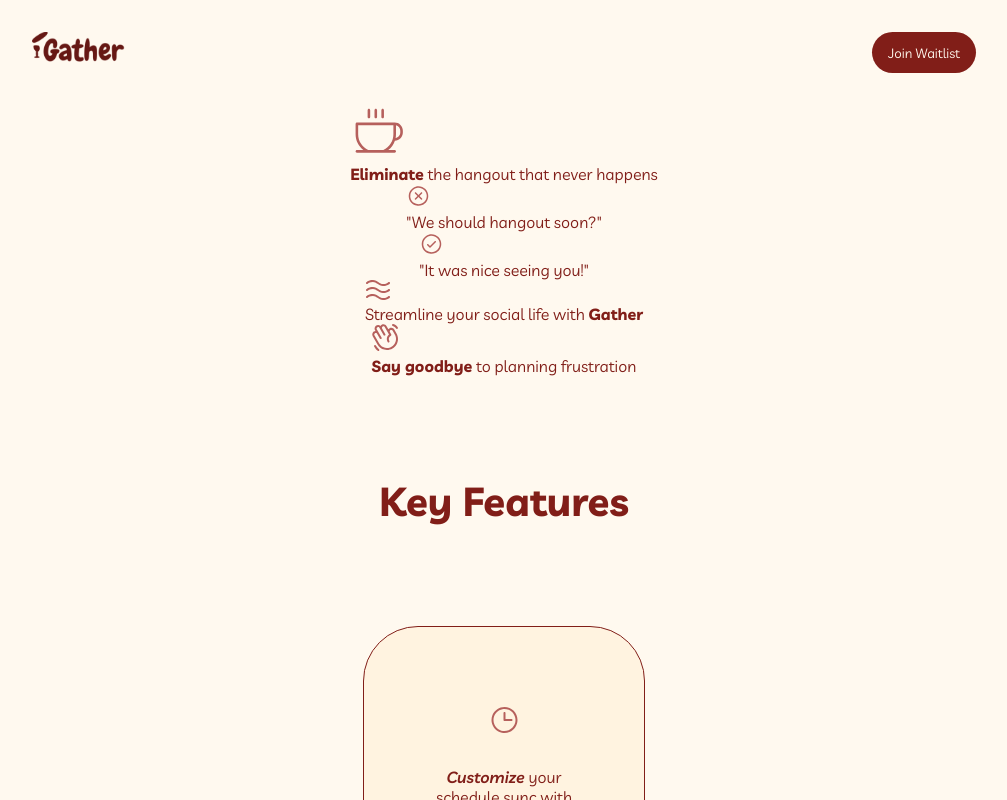
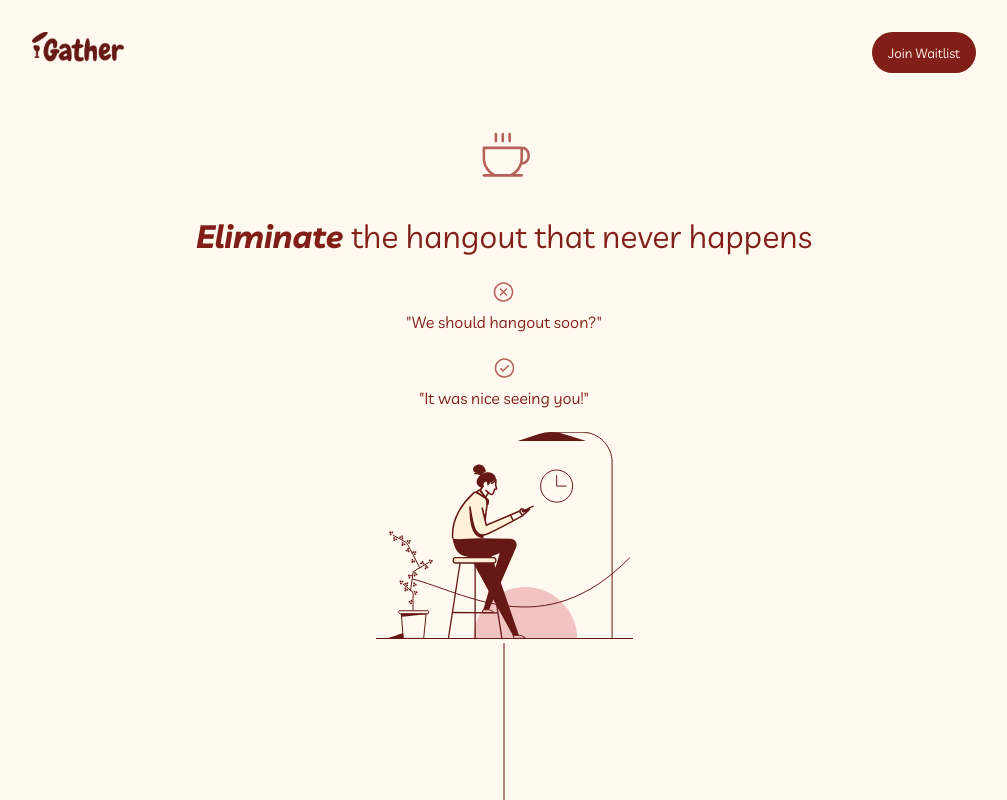
Before and after one commit to zeinabfarag/gather, a React (Create React App) app: page / in a window 1280 px wide. Shown: the top 800 px of the page, without its empty margins (136-1143 px from the left). Built offline with nearby package versions, Linux system fonts and the light colour scheme.

Commit message:
add arrows, styling top of the page

```diff
--- a/src/components/Headline/Headline.js
+++ b/src/components/Headline/Headline.js
@@ -4,9 +4,9 @@
 
 const Headline = ({ headlines }) => {
   return (
-    <div className="headline flx-clmn-cntr">
+    <div className="headlines flx-clmn-cntr">
       {headlines.map(({ icon, text }, i) => (
-        <div className="headline-feature" key={i}>
+        <div className="headline flx-clmn-cntr bold-span" key={i}>
           <div className="headline-icon">{createElement(icon)}</div>
           <div
             className="headline-text"
--- a/src/components/Headline/Headline.scss
+++ b/src/components/Headline/Headline.scss
@@ -1,3 +1,11 @@
-.headline {
+.headlines {
+    margin: 3vh 0;
+    gap: 2vh;
+
+    :first-child {
+        text-align: center;
+        font-size: 2rem;
+        gap: 3vh;
+    }
 
 }
--- a/src/components/Tagline/Tagline.js
+++ b/src/components/Tagline/Tagline.js
@@ -3,9 +3,9 @@
 
 const Tagline = ({ taglines }) => {
   return (
-    <div className="tagline flx-clmn-cntr">
+    <div className="taglines flx-clmn-cntr">
       {taglines.map(({ icon, text }, i) => (
-        <div className="tagline" key={i}>
+        <div className="tagline flx-clmn-cntr bold-span" key={i}>
           <div className="tagline-icon">{createElement(icon)}</div>
           <div
             className="tagline-text"
--- a/src/index.scss
+++ b/src/index.scss
@@ -68,3 +68,10 @@
   flex-direction: column;
   align-items: center;
 }
+
+.bold-span {
+  span {
+    font-weight: bold;
+    font-style: italic;
+  }
+}
--- a/src/pages/Home/Home.js
+++ b/src/pages/Home/Home.js
@@ -6,6 +6,8 @@
 import Tagline from "../../components/Tagline/Tagline";
 import SignUp from "../../components/SignUp/SignUp";
 import KeyFeatures from "../../components/KeyFeatures/KeyFeatures";
+import { createElement } from "react";
+import { Illustration, Arrow } from "../../assets";
 
 const Home = () => {
   return (
@@ -17,10 +19,19 @@
           <Headline headlines={HomeText.headline} />
         </div>
 
+        {/* Headline Image */}
+        <div className="headline-im">{createElement(Illustration)}</div>
+
+        {/* Arrow */}
+        <div className="headline-im">{createElement(Arrow)}</div>
+
         {/* Tag Lines */}
         <div className="tagline-section">
           <Tagline taglines={HomeText.taglines} />
         </div>
+
+        {/* Arrow */}
+        <div className="headline-im">{createElement(Arrow)}</div>
 
         {/* Key Features */}
         <div className="keyfeatures-section">
--- a/src/pages/Home/HomeText.js
+++ b/src/pages/Home/HomeText.js
@@ -6,7 +6,7 @@
   headline: [
     {
       icon: Coffee,
-      text: "<b>Eliminate</b> the hangout that never happens",
+      text: "<span> Eliminate </span> the hangout that never happens",
     },
     {
       icon: X,
```
